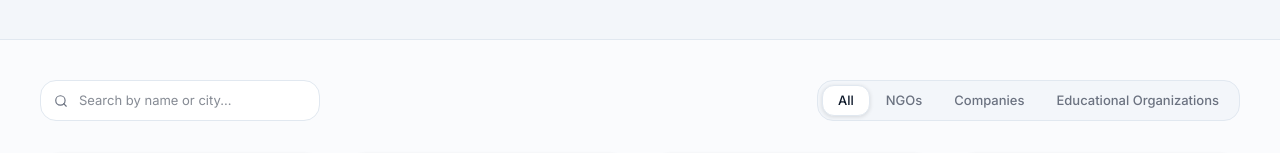
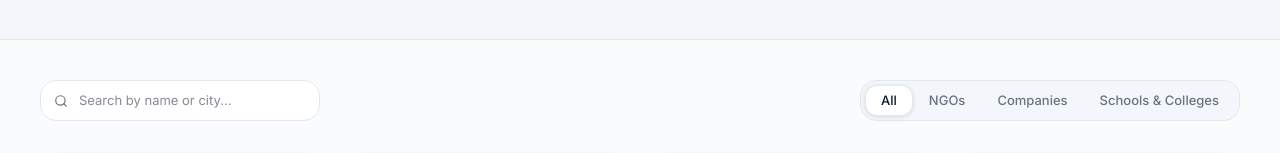
Before and after one commit to pavan290805/stepup-for-sdg, a Next.js app: page /partners in a window 1280 px wide. Shown: the part 1159-1312 px from the top of the page. Built offline with nearby package versions, Linux system fonts and the light colour scheme.

Commit message:
updated the dashboard

```diff
--- a/app/partners/page.tsx
+++ b/app/partners/page.tsx
@@ -208,7 +208,7 @@ const tierConfig: Record<Tier, { label: string; color: string; bg: string }> = {
   Silver: { label:"Silver", color:"#94a3b8", bg:"rgba(148,163,184,0.1)" },
 };
 
-const tabs = ["All","NGOs","Companies","Educational Organizations"] as const;
+const tabs = ["All","NGOs","Companies","Schools & Colleges"] as const;
 type Tab = (typeof tabs)[number];
 const TAB_TO_TYPE: Record<Tab, PartnerType[] | null> = {
   All:null, NGOs:["NGO"], Companies:["Company"], "Schools & Colleges":["School","University"],
```
